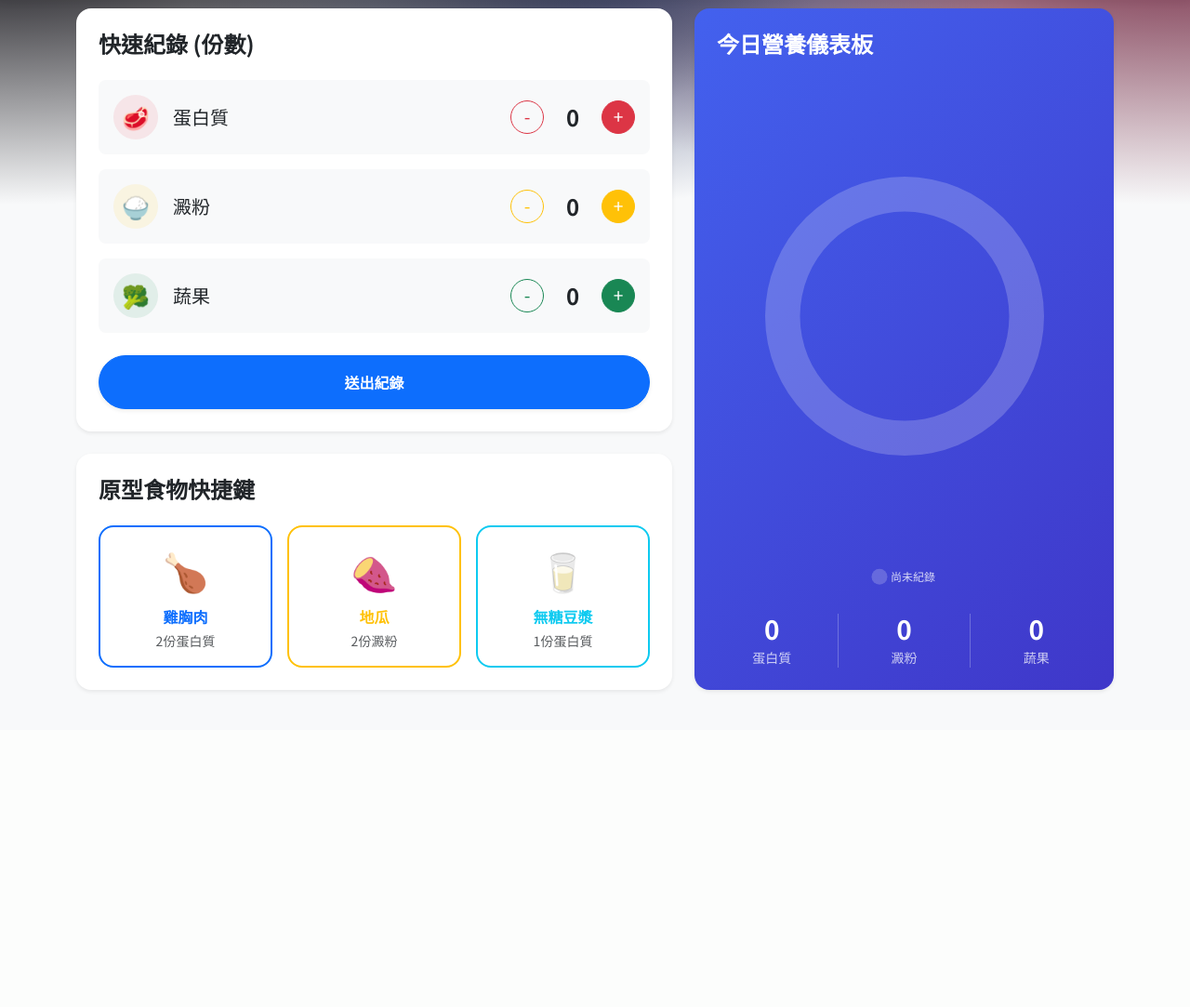
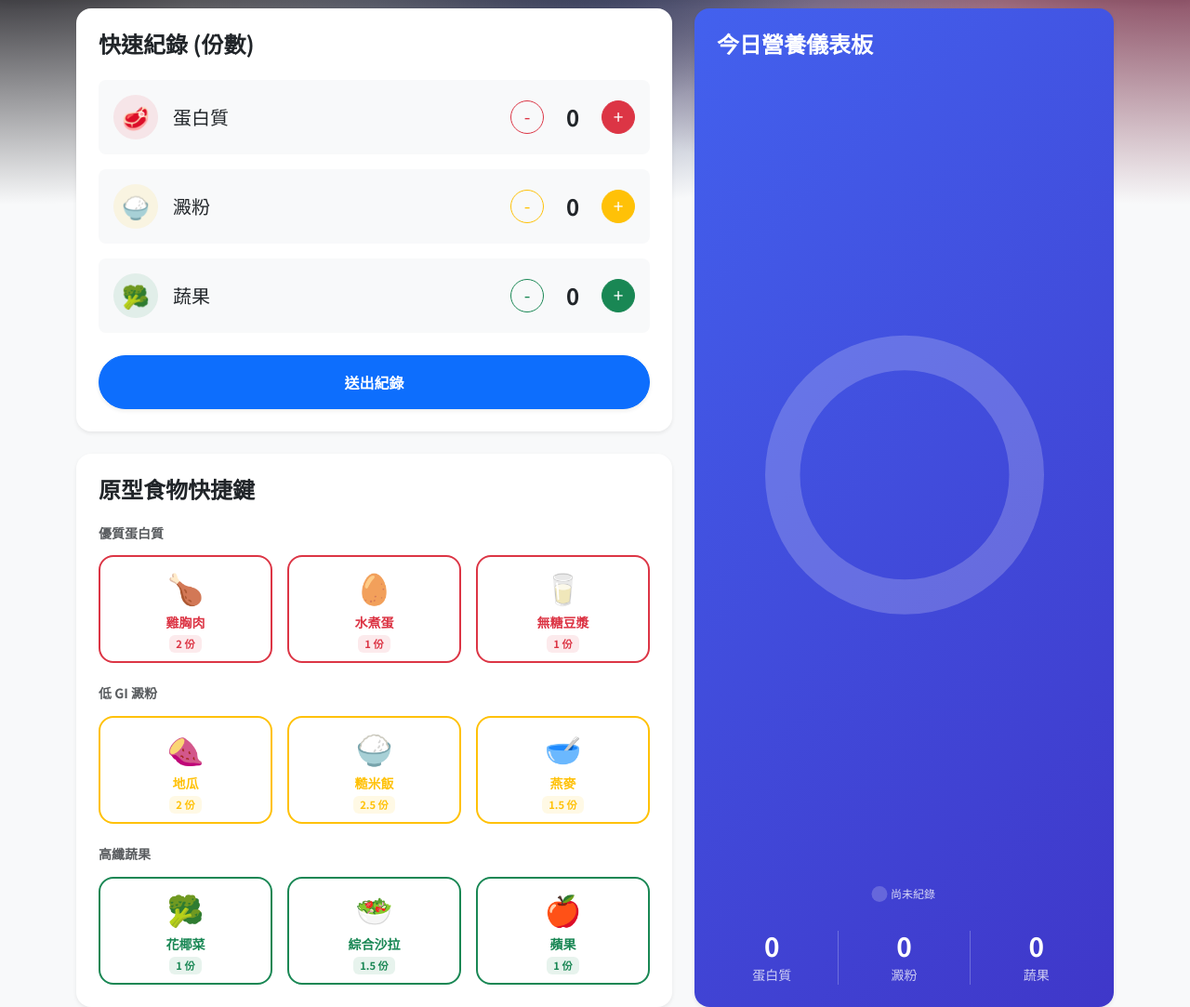
Before and after one commit to d1420384/-, a Flask app: page / in a window 1280 px wide. Shown: the part 63-1146 px from the top of the page at 93% size. Before the commit the page ends 807 px from the top, so only its background shows below. Run offline with Flask 3, Linux system fonts and the light colour scheme; the visitor is signed in with stand-in values (Sample User, id 1); data that the repository does not hold is empty.

Commit message:
Enhance F-02 Prototype Food Shortcut module with better indexing and styles

```diff
--- a/static/css/style.css
+++ b/static/css/style.css
@@ -108,17 +108,28 @@ body {
 }
 
 .food-btn {
-    transition: all 0.3s ease;
+    transition: all 0.3s cubic-bezier(0.4, 0, 0.2, 1);
     border-width: 2px;
+    background-color: white;
 }
 
 .food-btn:hover {
     transform: translateY(-5px);
-    box-shadow: var(--shadow-soft);
+    box-shadow: 0 10px 20px rgba(0,0,0,0.1);
 }
 
 .food-btn:active {
-    transform: translateY(0);
+    transform: scale(0.95);
+}
+
+.food-btn .badge {
+    font-size: 0.7rem;
+    padding: 0.35em 0.65em;
+}
+
+.small-caps {
+    font-size: 0.75rem;
+    letter-spacing: 1px;
 }
 
 .bg-gradient-primary {
--- a/templates/dashboard.html
+++ b/templates/dashboard.html
@@ -54,30 +54,85 @@
             </div>
         </div>
 
-        <!-- Prototype Food Shortcuts -->
+        <!-- Prototype Food Shortcuts (F-02 Module) -->
         <div class="card shadow-sm border-0 rounded-4">
             <div class="card-body p-4">
                 <h4 class="fw-bold mb-4">原型食物快捷鍵</h4>
-                <div class="row g-3">
+
+                <!-- Category: Proteins -->
+                <h6 class="text-muted fw-bold mb-3 small text-uppercase">優質蛋白質</h6>
+                <div class="row g-3 mb-4">
                     <div class="col-4">
-                        <button class="btn btn-outline-primary w-100 h-100 p-3 rounded-4 d-flex flex-column align-items-center justify-content-center food-btn" onclick="addPrototypeFood('雞胸肉', 2, 0, 0)">
-                            <span class="fs-1 mb-2">🍗</span>
-                            <span class="fw-bold">雞胸肉</span>
-                            <small class="text-muted text-nowrap mt-1">2份蛋白質</small>
+                        <button class="btn btn-outline-danger w-100 h-100 p-2 rounded-4 d-flex flex-column align-items-center justify-content-center food-btn" onclick="addPrototypeFood('雞胸肉', 2.0, 0, 0)">
+                            <span class="fs-2 mb-1">🍗</span>
+                            <span class="fw-bold small">雞胸肉</span>
+                            <span class="badge bg-danger bg-opacity-10 text-danger mt-1">2 份</span>
                         </button>
                     </div>
                     <div class="col-4">
-                        <button class="btn btn-outline-warning w-100 h-100 p-3 rounded-4 d-flex flex-column align-items-center justify-content-center food-btn" onclick="addPrototypeFood('地瓜', 0, 2, 0)">
-                            <span class="fs-1 mb-2">🍠</span>
-                            <span class="fw-bold">地瓜</span>
-                            <small class="text-muted text-nowrap mt-1">2份澱粉</small>
+                        <button class="btn btn-outline-danger w-100 h-100 p-2 rounded-4 d-flex flex-column align-items-center justify-content-center food-btn" onclick="addPrototypeFood('水煮蛋', 1.0, 0, 0)">
+                            <span class="fs-2 mb-1">🥚</span>
+                            <span class="fw-bold small">水煮蛋</span>
+                            <span class="badge bg-danger bg-opacity-10 text-danger mt-1">1 份</span>
                         </button>
                     </div>
                     <div class="col-4">
-                        <button class="btn btn-outline-info w-100 h-100 p-3 rounded-4 d-flex flex-column align-items-center justify-content-center food-btn" onclick="addPrototypeFood('無糖豆漿', 1, 0, 0)">
-                            <span class="fs-1 mb-2">🥛</span>
-                            <span class="fw-bold">無糖豆漿</span>
-                            <small class="text-muted text-nowrap mt-1">1份蛋白質</small>
+                        <button class="btn btn-outline-danger w-100 h-100 p-2 rounded-4 d-flex flex-column align-items-center justify-content-center food-btn" onclick="addPrototypeFood('無糖豆漿', 1.0, 0, 0)">
+                            <span class="fs-2 mb-1">🥛</span>
+                            <span class="fw-bold small">無糖豆漿</span>
+                            <span class="badge bg-danger bg-opacity-10 text-danger mt-1">1 份</span>
+                        </button>
+                    </div>
+                </div>
+
+                <!-- Category: Carbs -->
+                <h6 class="text-muted fw-bold mb-3 small text-uppercase">低 GI 澱粉</h6>
+                <div class="row g-3 mb-4">
+                    <div class="col-4">
+                        <button class="btn btn-outline-warning w-100 h-100 p-2 rounded-4 d-flex flex-column align-items-center justify-content-center food-btn" onclick="addPrototypeFood('地瓜', 0, 2.0, 0)">
+                            <span class="fs-2 mb-1">🍠</span>
+                            <span class="fw-bold small">地瓜</span>
+                            <span class="badge bg-warning bg-opacity-10 text-warning mt-1">2 份</span>
+                        </button>
+                    </div>
+                    <div class="col-4">
+                        <button class="btn btn-outline-warning w-100 h-100 p-2 rounded-4 d-flex flex-column align-items-center justify-content-center food-btn" onclick="addPrototypeFood('糙米飯', 0, 2.5, 0)">
+                            <span class="fs-2 mb-1">🍚</span>
+                            <span class="fw-bold small">糙米飯</span>
+                            <span class="badge bg-warning bg-opacity-10 text-warning mt-1">2.5 份</span>
+                        </button>
+                    </div>
+                    <div class="col-4">
+                        <button class="btn btn-outline-warning w-100 h-100 p-2 rounded-4 d-flex flex-column align-items-center justify-content-center food-btn" onclick="addPrototypeFood('燕麥', 0, 1.5, 0)">
+                            <span class="fs-2 mb-1">🥣</span>
+                            <span class="fw-bold small">燕麥</span>
+                            <span class="badge bg-warning bg-opacity-10 text-warning mt-1">1.5 份</span>
+                        </button>
+                    </div>
+                </div>
+
+                <!-- Category: Veggies -->
+                <h6 class="text-muted fw-bold mb-3 small text-uppercase">高纖蔬果</h6>
+                <div class="row g-3">
+                    <div class="col-4">
+                        <button class="btn btn-outline-success w-100 h-100 p-2 rounded-4 d-flex flex-column align-items-center justify-content-center food-btn" onclick="addPrototypeFood('花椰菜', 0, 0, 1.0)">
+                            <span class="fs-2 mb-1">🥦</span>
+                            <span class="fw-bold small">花椰菜</span>
+                            <span class="badge bg-success bg-opacity-10 text-success mt-1">1 份</span>
+                        </button>
+                    </div>
+                    <div class="col-4">
+                        <button class="btn btn-outline-success w-100 h-100 p-2 rounded-4 d-flex flex-column align-items-center justify-content-center food-btn" onclick="addPrototypeFood('綜合沙拉', 0, 0, 1.5)">
+                            <span class="fs-2 mb-1">🥗</span>
+                            <span class="fw-bold small">綜合沙拉</span>
+                            <span class="badge bg-success bg-opacity-10 text-success mt-1">1.5 份</span>
+                        </button>
+                    </div>
+                    <div class="col-4">
+                        <button class="btn btn-outline-success w-100 h-100 p-2 rounded-4 d-flex flex-column align-items-center justify-content-center food-btn" onclick="addPrototypeFood('蘋果', 0, 0, 1.0)">
+                            <span class="fs-2 mb-1">🍎</span>
+                            <span class="fw-bold small">蘋果</span>
+                            <span class="badge bg-success bg-opacity-10 text-success mt-1">1 份</span>
                         </button>
                     </div>
                 </div>
```
